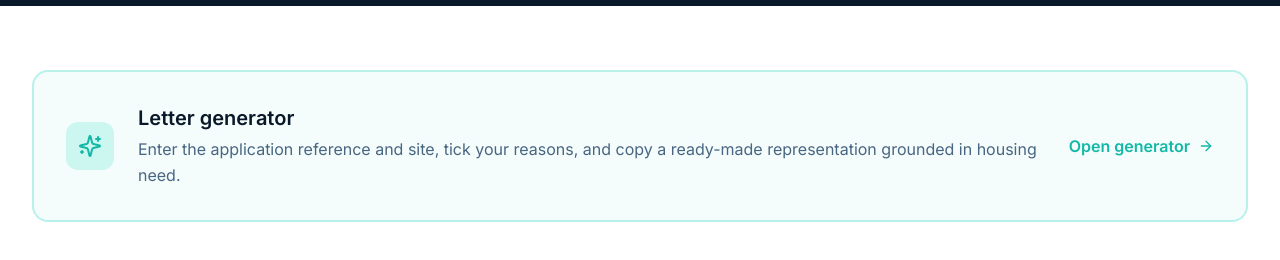
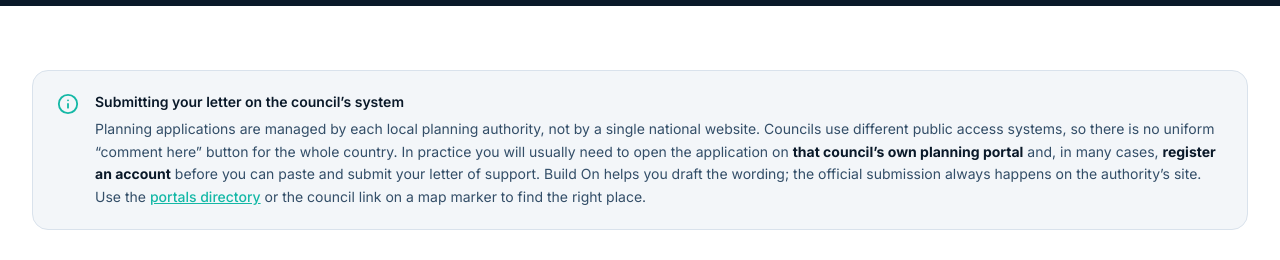
Before and after one commit to stumpyuk1/build-on, a Next.js app: page /toolkit in a window 1280 px wide. Shown: the part 299-559 px from the top of the page. Built offline with nearby package versions, Linux system fonts and the light colour scheme; no server answers.

Commit message:
Toolkit: note that comments are submitted on each LPA portal (registration often required)

```diff
--- a/app/toolkit/page.tsx
+++ b/app/toolkit/page.tsx
@@ -9,6 +9,7 @@ import {
   BookOpen,
   Map,
   Sparkles,
+  Info,
 } from "lucide-react";
 
 export const metadata: Metadata = {
@@ -34,6 +35,39 @@ export default function ToolkitPage() {
       </div>
 
       <div className="mx-auto max-w-7xl px-4 sm:px-6 lg:px-8 py-12 sm:py-16">
+        {/* How submission works */}
+        <div className="mb-8 rounded-2xl border border-navy-100 bg-navy-50/80 px-5 py-4 sm:px-6 sm:py-5 flex gap-3 sm:gap-4">
+          <Info
+            className="text-build-green-dark shrink-0 mt-0.5"
+            size={22}
+            aria-hidden
+          />
+          <div className="text-sm text-navy-700 leading-relaxed">
+            <p className="font-semibold text-navy-950 mb-1">
+              Submitting your letter on the council’s system
+            </p>
+            <p>
+              Planning applications are managed by each local planning authority,
+              not by a single national website. Councils use different public
+              access systems, so there is no uniform “comment here” button for
+              the whole country. In practice you will usually need to open the
+              application on <strong className="text-navy-950">that council’s
+              own planning portal</strong> and, in many cases,{" "}
+              <strong className="text-navy-950">register an account</strong>{" "}
+              before you can paste and submit your letter of support. Build On
+              helps you draft the wording; the official submission always happens
+              on the authority’s site. Use the{" "}
+              <Link
+                href="/portals"
+                className="text-build-green-dark font-medium underline hover:text-build-green"
+              >
+                portals directory
+              </Link>{" "}
+              or the council link on a map marker to find the right place.
+            </p>
+          </div>
+        </div>
+
         {/* Featured: letter generator */}
         <Link
           href="/toolkit/generator"
```
